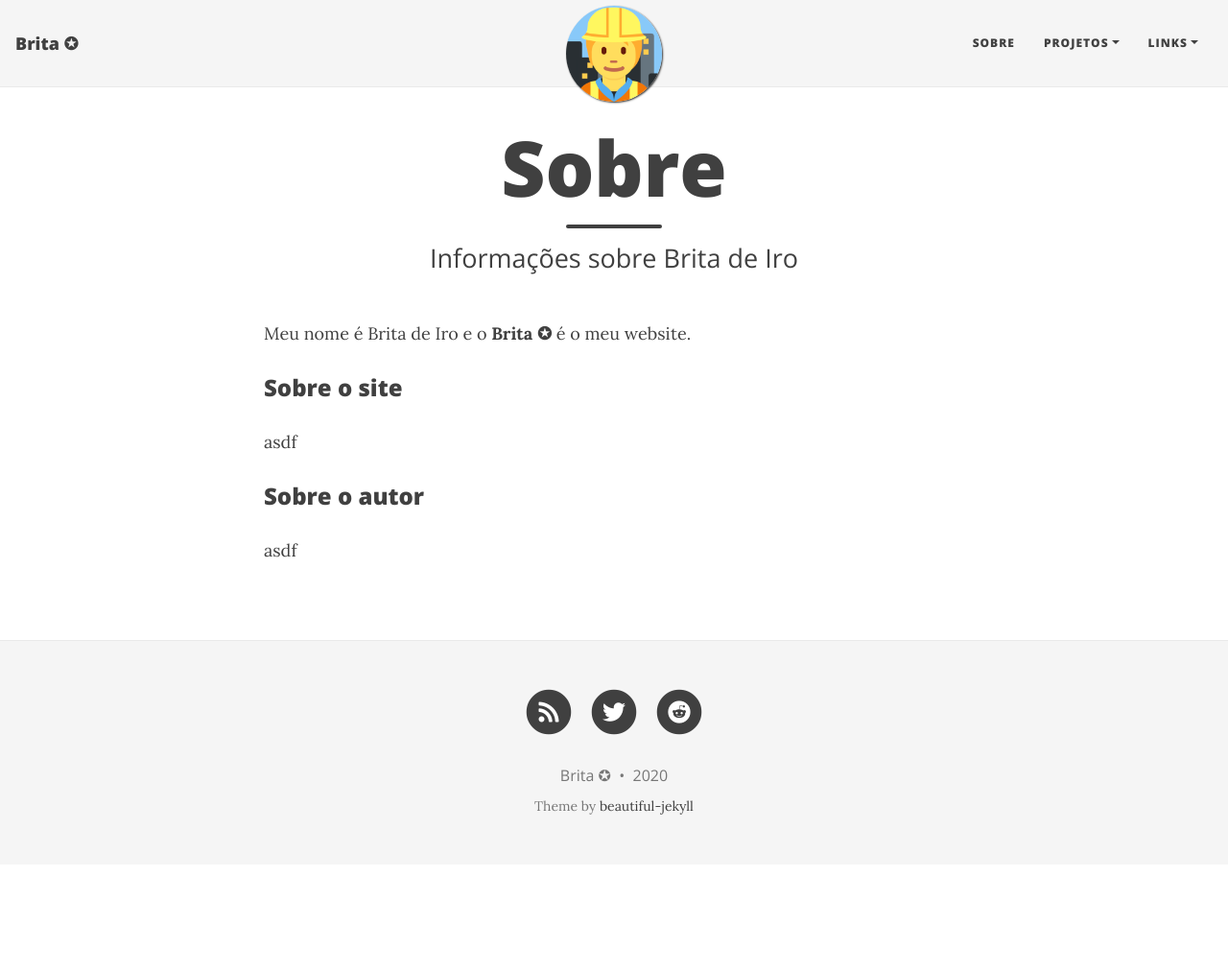
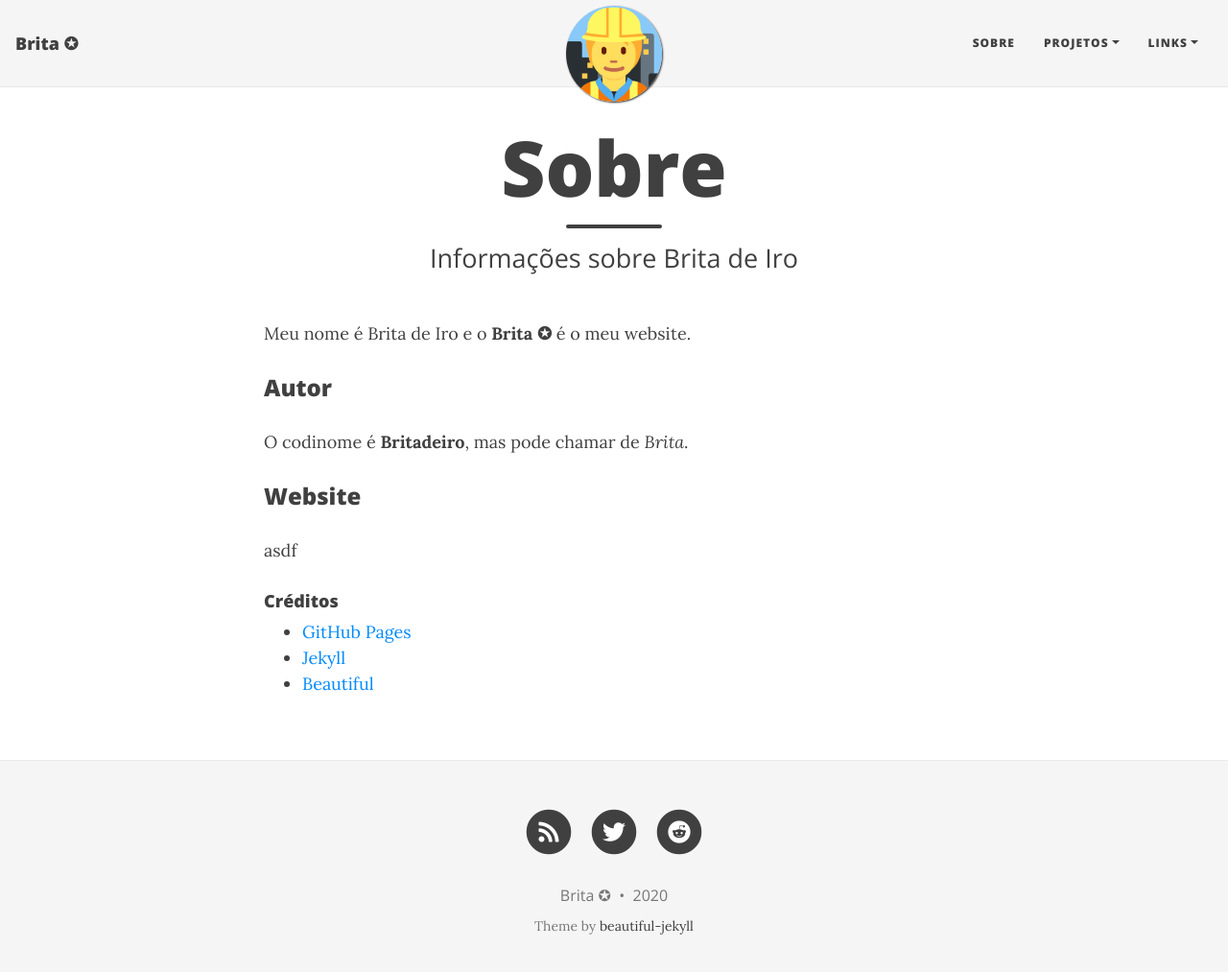
Before and after one commit to britadeiro/britadeiro.github.io, a Jekyll site: the page built from sobre.md, in a window 1280 px wide and 1026 px high. Shown: the top 1013 px of the window at 96% size. Built offline with Jekyll 4.4.1, drawn with Linux system fonts in a browser that asks for light colours; nearby versions of some CDN libraries.

Commit message:
Update sobre.md

```diff
--- a/sobre.md
+++ b/sobre.md
@@ -6,10 +6,16 @@ subtitle: Informações sobre Brita de Iro
 
 Meu nome é Brita de Iro e o **Brita ✪** é o meu website.
 
-### Sobre o site
+### Autor
+
+O codinome é **Britadeiro**, mas pode chamar de *Brita*.
+
+### Website
 
 asdf
 
-### Sobre o autor
+#### Créditos
 
-asdf
+* [GitHub Pages](https://pages.github.com/)
+* [Jekyll](https://jekyllrb.com/)
+* [Beautiful](https://beautifuljekyll.com/)
```
